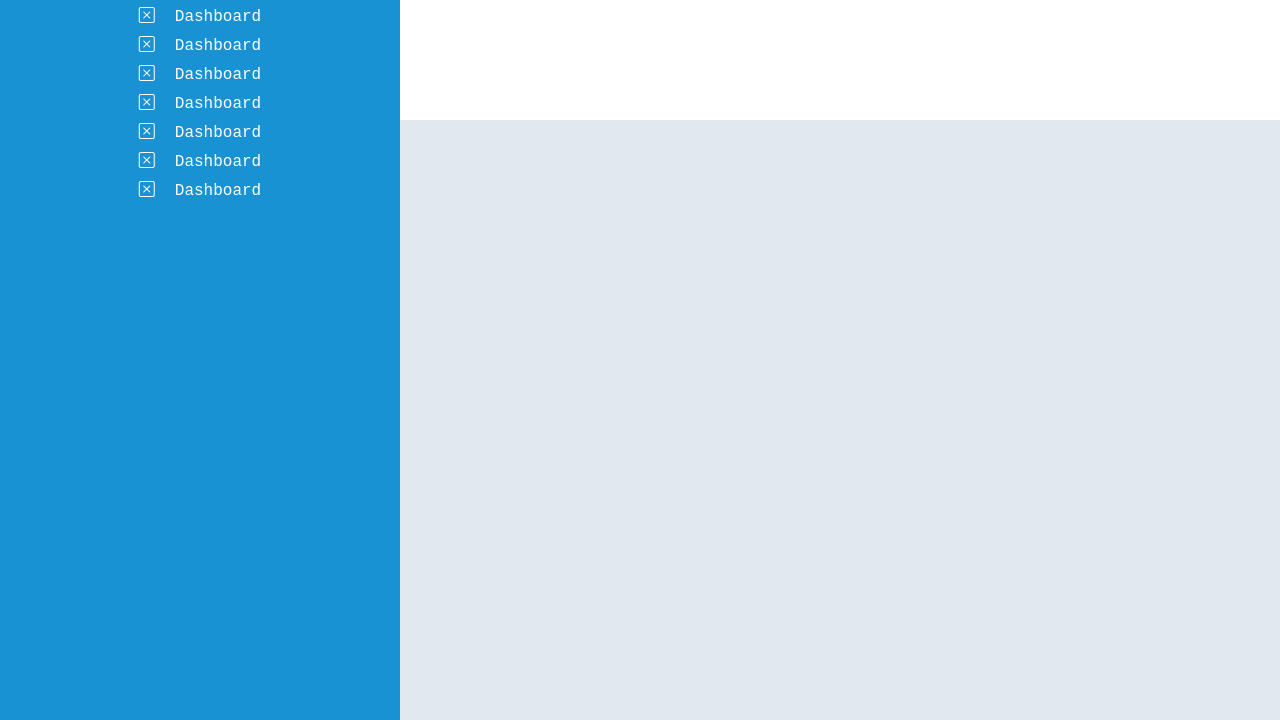
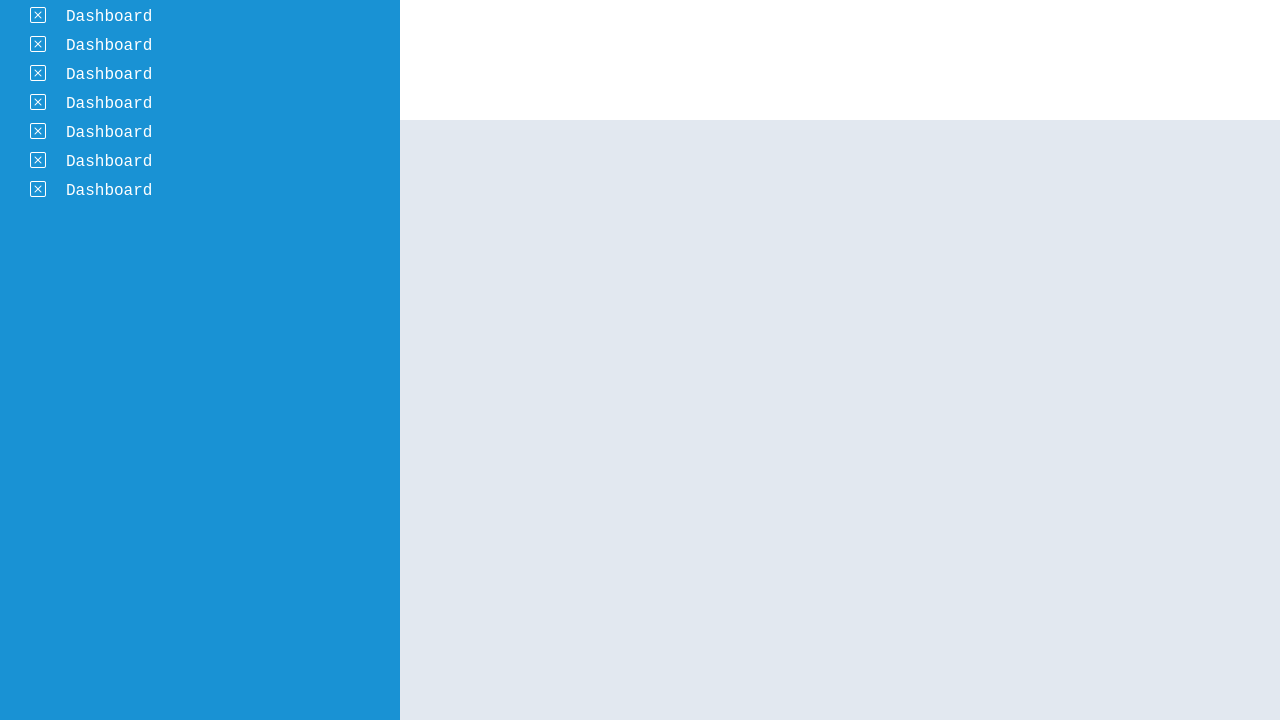
Before and after one commit to BDS-001/Admin-Dashboard, a plain HTML site: page index.html in a window 1280 px wide. Shown: the part 80-800 px from the top of the page. Drawn offline with nearby package versions, Linux system fonts and the light colour scheme.

Commit message:
aligned nav items

```diff
--- a/styles.css
+++ b/styles.css
@@ -22,13 +22,14 @@ body {
     background-color: var(--blue);
     grid-row: 1 / 3;
     color: var(--white);
+    padding-left: 20px;
 }
 
 .nav-item {
     display: flex;
     gap: 20px;
     align-items: center;
-    justify-content: center;
+
     margin: 10px;
 }
 
```
